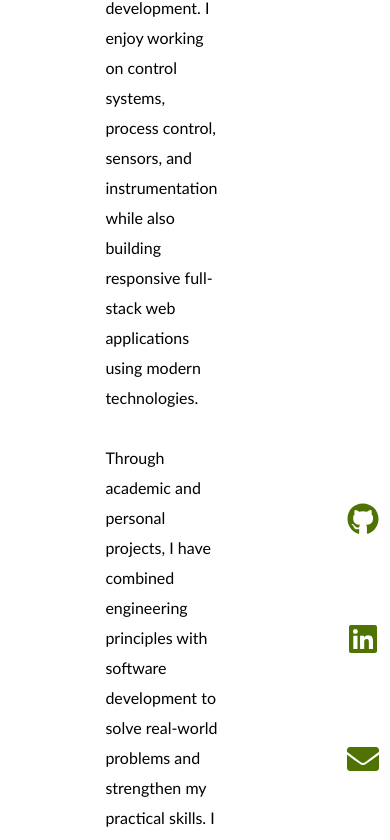
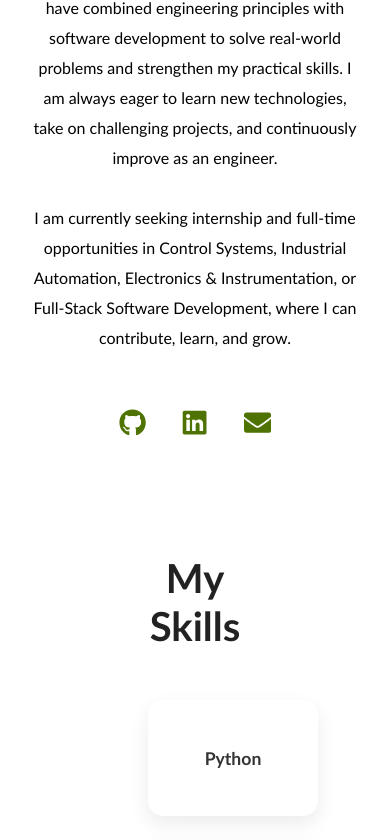
Before and after one commit to shanmathi180/portfolio, a React (Vite) app: page / in a window 390 px wide. Shown: the part 1149-1989 px from the top of the page. Built offline with nearby package versions, Linux system fonts and the light colour scheme.

Commit message:
Update About.css

```diff
--- a/src/styles/About.css
+++ b/src/styles/About.css
@@ -35,3 +35,23 @@
     color: rgb(79, 115, 2);
 
 }
+@media (max-width: 768px) {
+  #about {
+    flex-direction: column;
+    gap: 40px;
+    width: 100%;
+    padding: 0 25px;
+    text-align: center;
+  }
+
+  .about-icons {
+    flex-direction: row;
+    gap: 35px;
+    justify-content: center;
+    align-items: center;
+  }
+
+  .about-icons a {
+    font-size: 1.7rem;
+  }
+}
```
